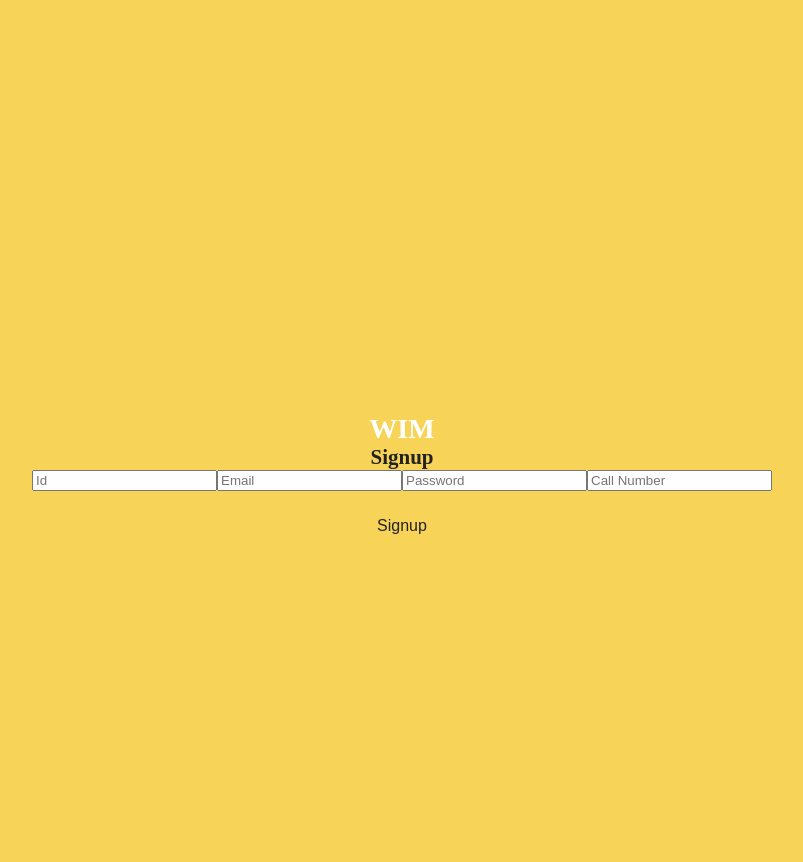
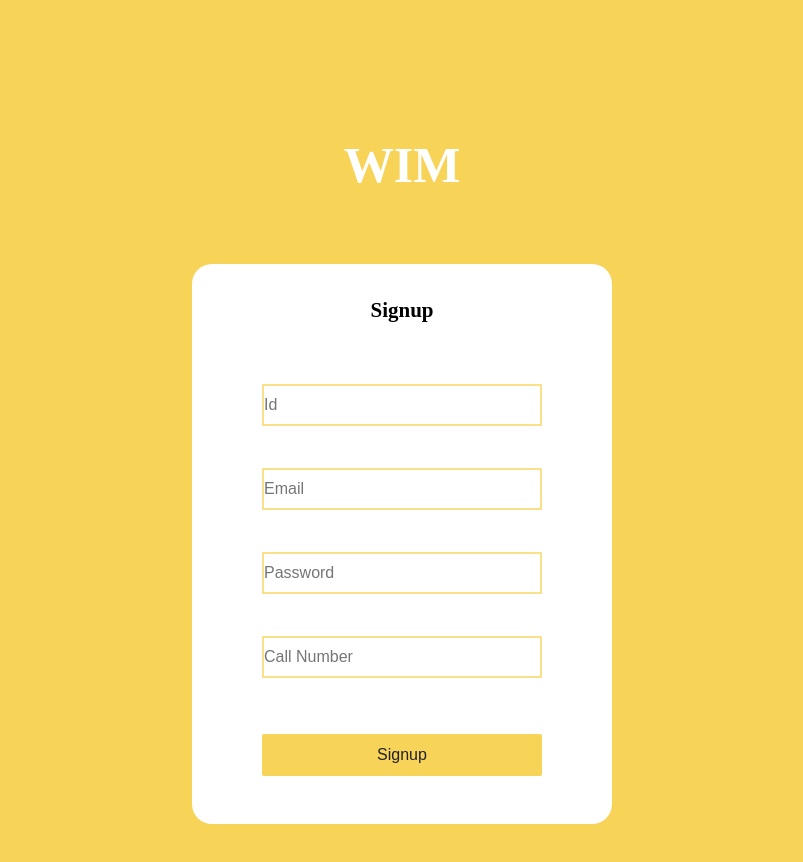
Before and after one commit to EJ-KANG02/WIM, a React (Create React App) app in the folder hello-wim/: page /signup in a window 1280 px wide. Shown: the top 862 px of the page, without its empty margins (238-1041 px from the left). Built offline with nearby package versions, Linux system fonts and the light colour scheme.

Commit message:
[DESIGN] #11 Add Signup.css
항목이 겹쳐서 Signin.css와 공유.
둘 다에 적용해야하니까 추후 Sign.css로 합쳐서 공유 바람.

```diff
--- a/hello-wim/src/components/Signup.js
+++ b/hello-wim/src/components/Signup.js
@@ -1,5 +1,5 @@
 import React, { useState } from 'react';
-import './Signin.css'; // 스타일시트 이름을 바꿔서 적용해야 합니다.
+import './Signin.css';
 
 const Signup = () => {
   const [id, setId] = useState('');
@@ -38,34 +38,42 @@ const Signup = () => {
 
   return (
     <main className="sign-container">
-      <h1>WIM</h1>
+      <h1 style={{fontSize: '50px'}}>WIM</h1>
 
-      <div className="sign-box">
-        <h2>Signup</h2>
+      <div className="sign-Box">
+        <h2 style={{color: 'black', marginBottom: '4rem'}}>Signup</h2>
         <form onSubmit={handleSignup}>
           <div>
+          <label htmlFor="Id" />
             <input
+            className="SignInform"
               type="text"
               name="Id"
               placeholder="Id"
               value={id}
               onChange={(e) => setId(e.target.value)}
             />
+            <label htmlFor="Id" />
             <input
+            className="SignInform"
               type="email"
               name="Email"
               placeholder="Email"
               value={email}
               onChange={(e) => setEmail(e.target.value)}
             />
+            <label htmlFor="Id" />
             <input
+            className="SignInform"
               type="password"
               name="Password"
               placeholder="Password"
               value={password}
               onChange={(e) => setPassword(e.target.value)}
             />
+            <label htmlFor="Id" />
             <input
+            className="SignInform"
               type="tel"
               name="Callnumber"
               placeholder="Call Number"
```
